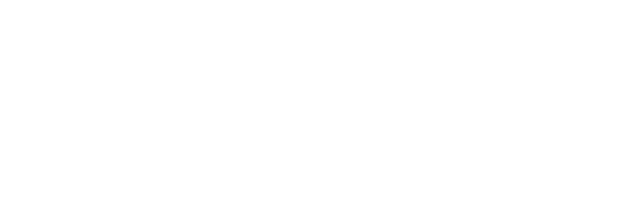
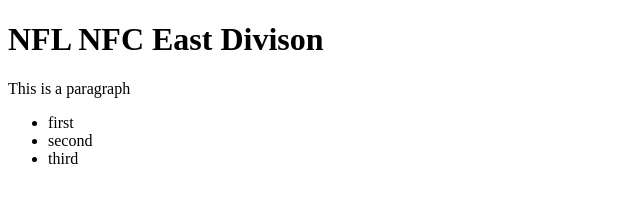
Before and after one commit to taylorsh22/NFLDivison, a plain HTML site: page index.html in a window 1280 px wide. Shown: the whole page, without its empty margins (0-640 px from the left). Drawn offline with Linux system fonts and the light colour scheme.

Commit message:
Add files via upload

```diff
--- a/index.html
+++ b/index.html
@@ -1,10 +1,16 @@
 <!doctype html>
 <html>
 <head>
-
+   <title>NFL NFC East Divison</title>
 </head>
 <body>
+<h1>NFL NFC East Divison</h1>
 
-
+<p>This is a paragraph</p>
+<ul>
+	<li>first</li>
+    <li>second</li>
+    <li>third</li>
+</ul>
 </body>
 </html>
```
